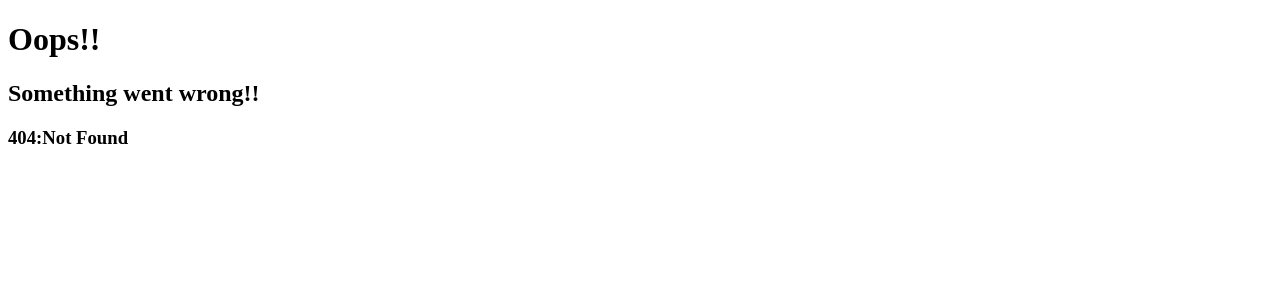
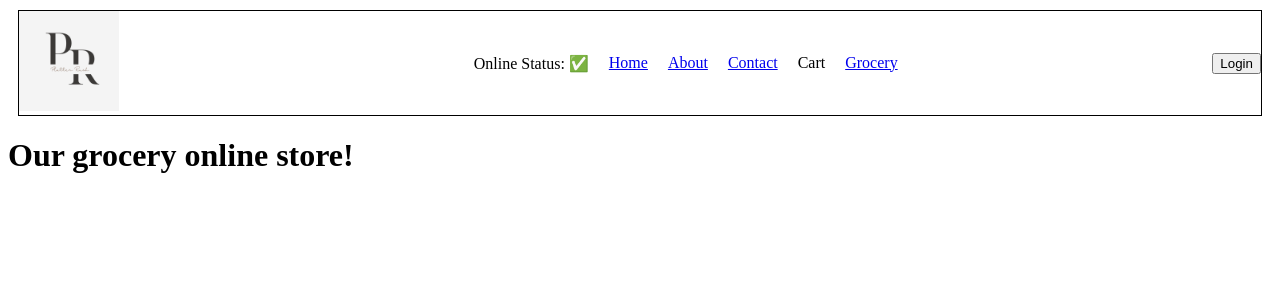
Before and after one commit to niketanmoon/react-namaste-course, a React (Vite) app: page /grocery in a window 1280 px wide. Before the commit this address had no page. Shown: the top 300 px of the page. Built offline with nearby package versions, Linux system fonts and the light colour scheme.

Commit message:
Added custom hooks, separated bundle and saw how to create separate bundles using lazy loading and suspense

```diff
--- a/index.css
+++ b/index.css
@@ -1,6 +1,7 @@
 .header {
   display: flex;
   justify-content: space-between;
+  align-items: center;
   margin: 10px;
   border: 1px solid black;
 }
@@ -8,6 +9,7 @@
 .nav-items > ul {
   list-style-type: none;
   display: flex;
+  margin-left: auto;
 }
 
 .nav-items > ul > li {
--- a/src/App.js
+++ b/src/App.js
@@ -11,24 +11,24 @@
  *  - Copyright
  */
 
-import React from "react";
+import React, { lazy, Suspense } from "react";
 import ReactDOM from "react-dom/client";
 
 import Header from "./components/Header";
 import Body from "./components/Body";
-import Footer from "./components/Footer";
+
 import { createBrowserRouter, Outlet, RouterProvider } from "react-router";
 import About from "./components/About";
 import ErrorPage from "./components/ErrorPage";
 import Contact from "./components/Contact";
 import RestaurantMenu from "./components/RestaurantMenu";
 
+const Grocery = lazy(() => import("./components/Grocery"));
 const AppLayout = () => {
   return (
     <>
       <Header />
       <Outlet />
-      <Footer />
     </>
   );
 };
@@ -42,6 +42,14 @@ const appRouter = createBrowserRouter([
       {
         path: "/",
         element: <Body />,
+      },
+      {
+        path: "/grocery",
+        element: (
+          <Suspense fallback={<h1>Loading.....</h1>}>
+            <Grocery />
+          </Suspense>
+        ),
       },
       {
         path: "/about",
--- a/src/components/Body.jsx
+++ b/src/components/Body.jsx
@@ -1,8 +1,9 @@
-import { RESTAURANT_API_URL, restaurantList } from "../constants";
+import { RESTAURANT_API_URL, restaurantList } from "../utils/constants";
 import RestaurantCard from "./RestaurantCard";
 import { useEffect, useState } from "react";
 import Shimmer from "./Shimmer";
 import { Link } from "react-router";
+import useOnlineStatus from "../utils/useOnlineStatus";
 
 const filterData = (searchText, allRestaurants) => {
   const filteredData = allRestaurants.filter((restaurant) => {
@@ -30,6 +31,15 @@ const Body = () => {
         ?.restaurants;
     setAllRestaurants(totalRestaurants);
     setFilteredRestaurants(totalRestaurants);
+  }
+
+  const onlineStatus = useOnlineStatus();
+  if (onlineStatus === false) {
+    return (
+      <h1>
+        Looks like you are offline!! Please check your internet connection!
+      </h1>
+    );
   }
   //   if (!allRestaurants.length) return null;
   return allRestaurants?.length !== 0 ? (
--- /dev/null
+++ b/src/components/Grocery.jsx
@@ -0,0 +1,5 @@
+const Grocery = () => {
+
+    return <h1>Our grocery online store!</h1>
+};
+export default Grocery;
--- a/src/components/Header.jsx
+++ b/src/components/Header.jsx
@@ -1,6 +1,7 @@
 import { Link } from "react-router";
 import Logo from "../assets/img/platterrushlogo.png";
 import { useState } from "react";
+import useOnlineStatus from "../utils/useOnlineStatus";
 
 const Title = () => {
   return (
@@ -12,22 +13,29 @@ const Title = () => {
 
 const Header = () => {
   const [isLoggedIn, setIsLoggedIn] = useState(false);
+  const onlineStatus = useOnlineStatus();
   return (
     <div className="header">
       <Title />
       <div className="nav-items">
         <ul>
-          <Link to="/">
-            <li key="home">Home</li>
-          </Link>
-          <Link to="/about">
-            <li key="about">About</li>
-          </Link>
-          <Link to="/contact">
-            <li key="contact">Contact</li>
-          </Link>
+          <li>Online Status: {onlineStatus ? "✅" : "🔴"}</li>
+          <li key="home">
+            <Link to="/">Home</Link>
+          </li>
+
+          <li key="about">
+            <Link to="/about">About</Link>
+          </li>
+
+          <li key="contact">
+            <Link to="/contact">Contact</Link>
+          </li>
 
           <li key="cart">Cart</li>
+          <li key="grocery">
+            <Link to="/grocery">Grocery</Link>
+          </li>
         </ul>
       </div>
       {isLoggedIn ? (
--- a/src/components/RestaurantCard.jsx
+++ b/src/components/RestaurantCard.jsx
@@ -1,4 +1,4 @@
-import { IMG_CDN_URL } from "../constants";
+import { IMG_CDN_URL } from "../utils/constants";
 
 const RestaurantCard = ({
   name,
--- a/src/components/RestaurantMenu.jsx
+++ b/src/components/RestaurantMenu.jsx
@@ -1,45 +1,12 @@
 import { useParams } from "react-router";
-import { useEffect, useState } from "react";
-import { IMG_CDN_URL, MENU_API_URL } from "../constants";
+import { IMG_CDN_URL } from "../utils/constants";
 import Shimmer from "./Shimmer";
+import useRestaurantMenu from "../utils/useRestaurantMenu";
 
 const RestaurantMenu = () => {
-  //   const [resInfo, setResInfo] = useState(null);
   const { id } = useParams();
+  const [restaurant, menu] = useRestaurantMenu(id);
 
-  const [restaurant, setRestaurant] = useState(null);
-  const [menu, setMenu] = useState(null);
-  useEffect(() => {
-    getRestaurantInfo();
-  }, []);
-
-  //   const fetchMenu = async () => {
-  //     const data = await fetch(
-  //       `https://www.swiggy.com/dapi/menu/pl?page-type=REGULAR_MENU&complete-menu=true&lat=18.5869809&lng=73.7591762&restaurantId=${id}&catalog_qa=undefined&submitAction=ENTER`
-  //     );
-  //     const json = await data.json();
-  //     setResInfo(json.data);
-  //   };
-
-  //   if (resInfo === null) return <Shimmer />;
-
-  //   const { name, cuisines, costForTwoMessage } =
-  //     resInfo?.cards[0]?.card?.card?.info;
-  //   const { itemCards } =
-  //     resInfo?.cards[2]?.groupedCard?.cardGroupMap?.REGULAR?.cards[1]?.card?.card;
-
-  async function getRestaurantInfo() {
-    const data = await fetch(MENU_API_URL + id);
-    const json = await data.json();
-    const recommendedMenu =
-      await json.data?.cards[4]?.groupedCard?.cardGroupMap?.REGULAR?.cards.find(
-        (item) => item?.card?.card?.title === "Recommended"
-      )?.card?.card?.itemCards;
-    console.log(recommendedMenu);
-    setRestaurant(json.data?.cards[2]?.card?.card?.info);
-
-    recommendedMenu ? setMenu(recommendedMenu) : setMenu([]);
-  }
   if (!restaurant || !menu) {
     return <Shimmer />;
   }
--- /dev/null
+++ b/src/utils/useOnlineStatus.jsx
@@ -0,0 +1,16 @@
+import { useEffect, useState } from "react";
+
+const useOnlineStatus = () => {
+  const [onlineStatus, setOnlineStatus] = useState(true);
+  // check if online or not
+  useEffect(() => {
+    window.addEventListener("offline", () => {
+      setOnlineStatus(false);
+    });
+    window.addEventListener("online", () => {
+      setOnlineStatus(true);
+    });
+  }, []);
+  return onlineStatus;
+};
+export default useOnlineStatus;
--- /dev/null
+++ b/src/utils/useRestaurantMenu.jsx
@@ -0,0 +1,27 @@
+import { useEffect, useState } from "react";
+import { MENU_API_URL } from "./constants";
+
+const useRestaurantMenu = (id) => {
+  const [restaurant, setRestaurant] = useState(null);
+  const [menu, setMenu] = useState(null);
+
+  useEffect(() => {
+    fetchData();
+  }, []);
+
+  const fetchData = async () => {
+    const data = await fetch(MENU_API_URL + id);
+    const json = await data.json();
+    const recommendedMenu =
+      await json.data?.cards[4]?.groupedCard?.cardGroupMap?.REGULAR?.cards.find(
+        (item) => item?.card?.card?.title === "Recommended"
+      )?.card?.card?.itemCards;
+    setRestaurant(json.data?.cards[2]?.card?.card?.info);
+
+    recommendedMenu ? setMenu(recommendedMenu) : setMenu([]);
+  };
+
+  return [restaurant, menu];
+};
+
+export default useRestaurantMenu;
```
Also changed, not shown: src/utils/constants.js (renamed from src/constants.js).
